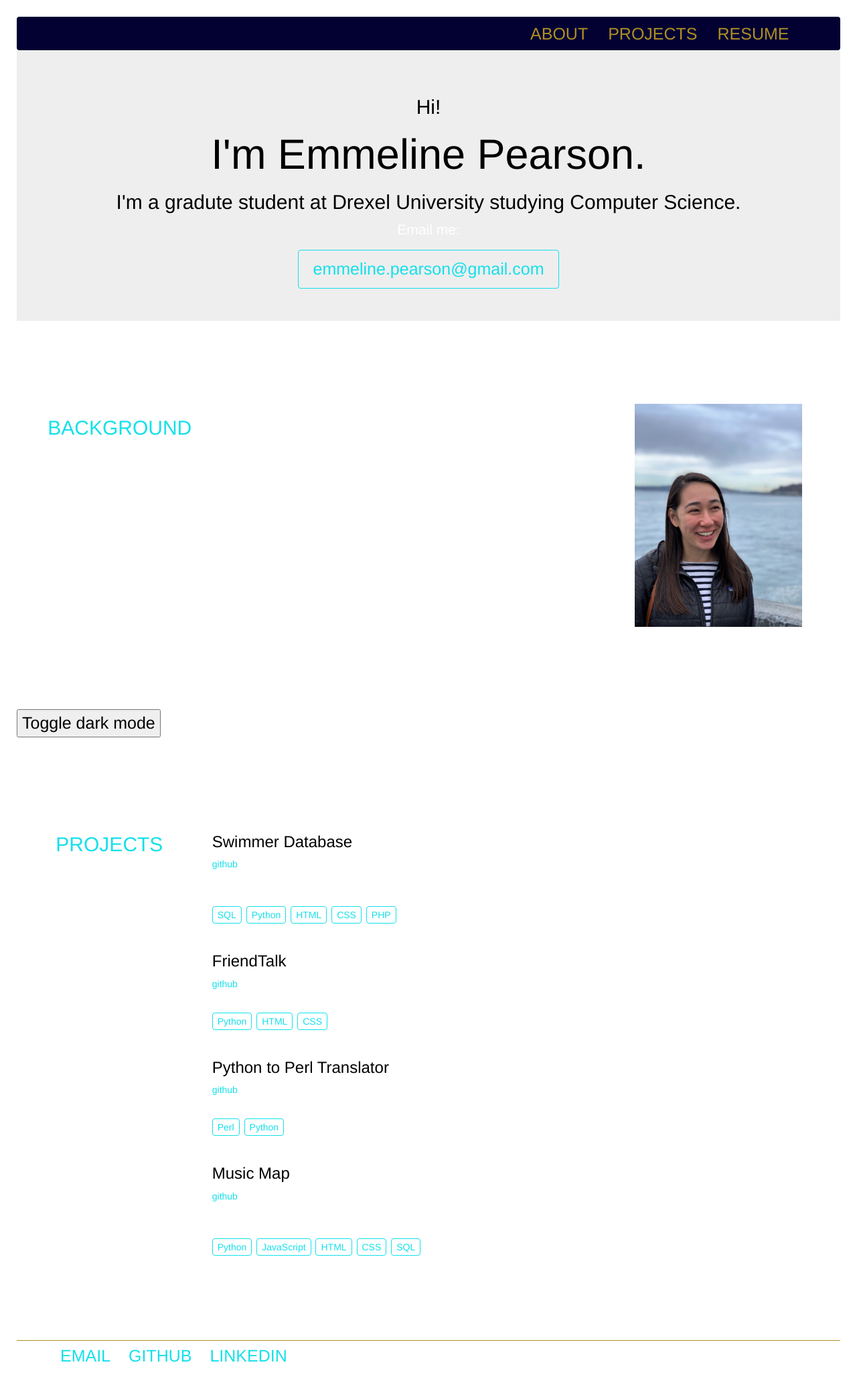
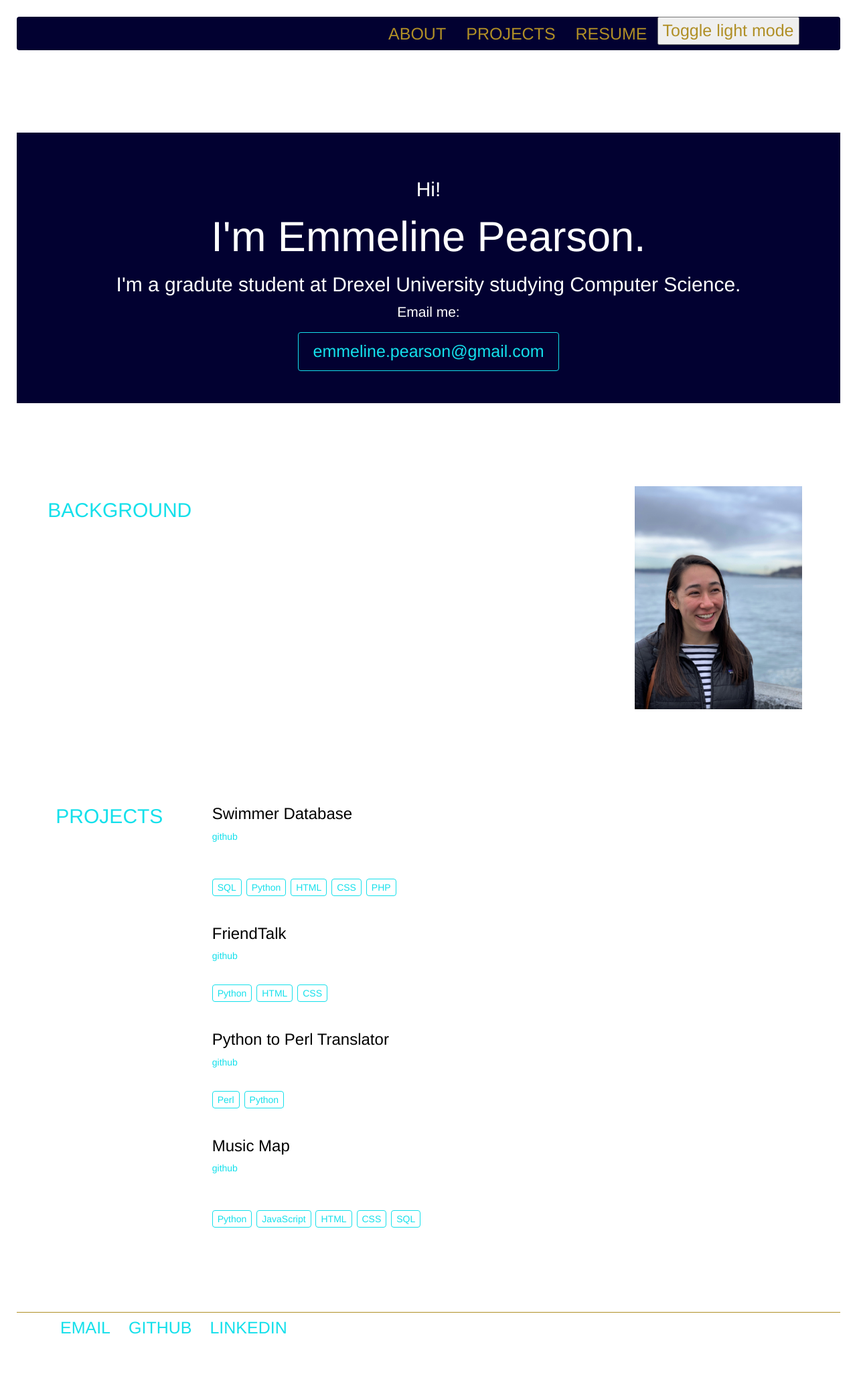
Before and after one commit to emmeline2/emmeline2.github.io, a Jekyll site: the page built from index.html, in a window 1280 px wide. Shown: the whole page at 67% size. Built offline with Jekyll 4.4.1, drawn with Linux system fonts in a browser that asks for light colours; after the commit the page ends 2036 px from its top, so only the background shows below that.

Commit message:
light mode

```diff
--- a/_layouts/default.html
+++ b/_layouts/default.html
@@ -14,6 +14,7 @@
 						<li><a href="/#about">ABOUT</a></li>
 						<li><a href="/#projects">PROJECTS</a></li>
 						<li><a href="/resume">RESUME</a></li>
+						<li></li><button onclick="myFunction()">Toggle light mode</button> </li>
 					</ul>
 				</div>
 			</nav>
@@ -28,3 +29,10 @@
 			</footer>
 		</body>
 	</html>
+
+<script>
+	function myFunction() {
+	var element = document.body;
+	element.classList.toggle("light-mode");
+	}
+</script>
--- a/css/main.css
+++ b/css/main.css
@@ -5,20 +5,20 @@
     font-size: 25px;
 }
 
-.dark-mode {
+.light-mode {
     background-color: #020131;
     color: white;
     font-family: Apercu,"Source Sans Pro",system,system-ui,Helvetica,Arial,sans-serif;
 }
 
-/*
+
 .jumbotron {
     background-color: #020131;
     color: white;
     margin-top: 10%;
     margin-bottom: 10%;
 }
-*/
+
 .aboutSection{
     margin-top: 10%;
     margin-bottom: 10%;
--- a/index.html
+++ b/index.html
@@ -36,17 +36,7 @@
 			<img src="emmeline.JPG" alt="Emmeline in front of water" class="introPic">
 		</div>
 	</div>
-
-	<button onclick="myFunction()">Toggle dark mode</button>
-
-	<script>
-	function myFunction() {
-	var element = document.body;
-	element.classList.toggle("dark-mode");
-	}
-	</script>
 </div>
-
 
 
 <div id="projects" class="container-fluid projectsSection">
```
